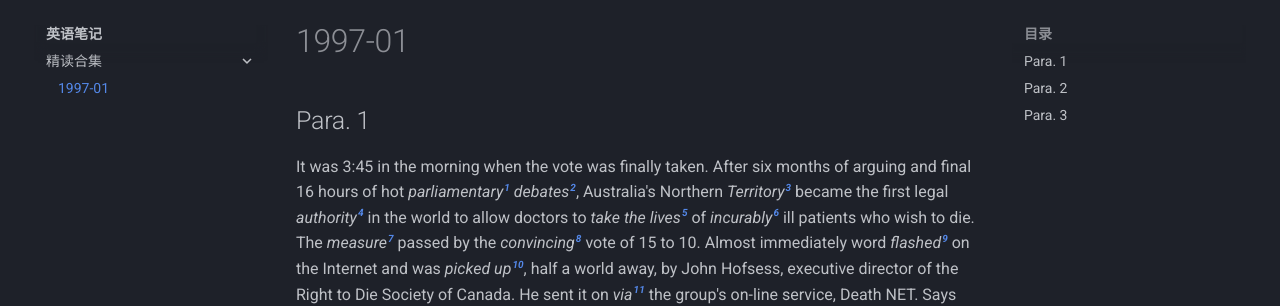
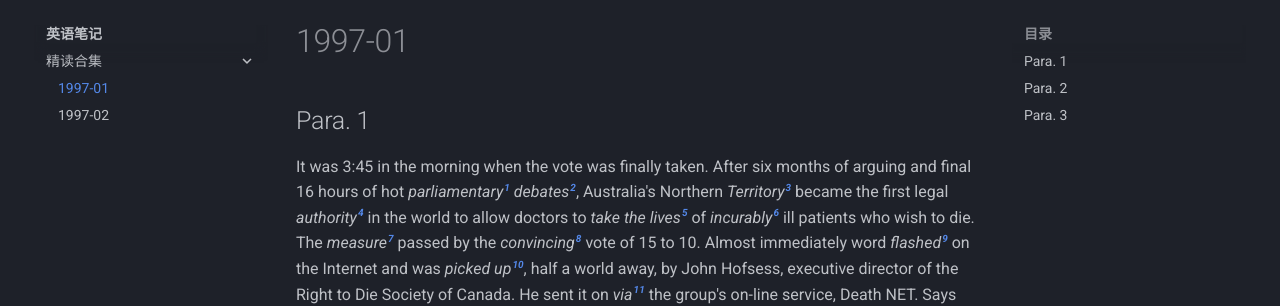
Before and after one commit to Haohahahaha/eng, an MkDocs documentation site: the page built from docs/1997-01.md, in a window 1280 px wide. Shown: the part 125-431 px from the top of the page. Built offline with MkDocs 1.6.1 and Material for MkDocs 9.7.7, drawn with Linux system fonts in a browser that asks for light colours.

Commit message:
2023-01-22_23:16:43 update

```diff
--- a/mkdocs.yml
+++ b/mkdocs.yml
@@ -32,6 +32,7 @@ nav:
     - Home: index.md
     - 精读合集:
       - 1997-01: 1997-01.md
+      - 1997-02: 1997-02.md
   - CS笔记: http://cs.haohaha.cn
   - 我爱OS: http://os.haohaha.cn
   - 闲聊波尔卡: http://chat.haohaha.cn
```
Also changed, not shown: docs/1997-02.md (added, +1 -0 lines).
